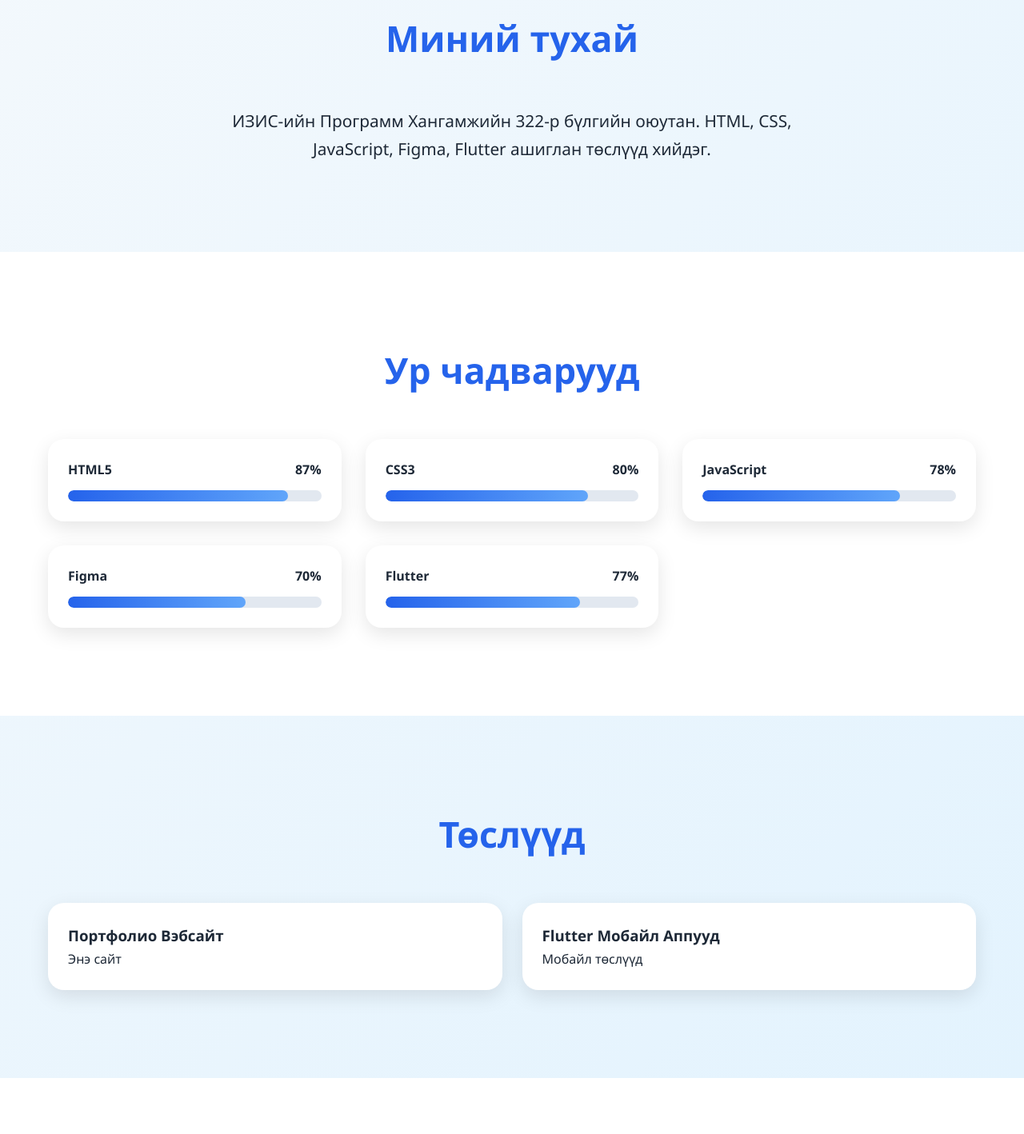
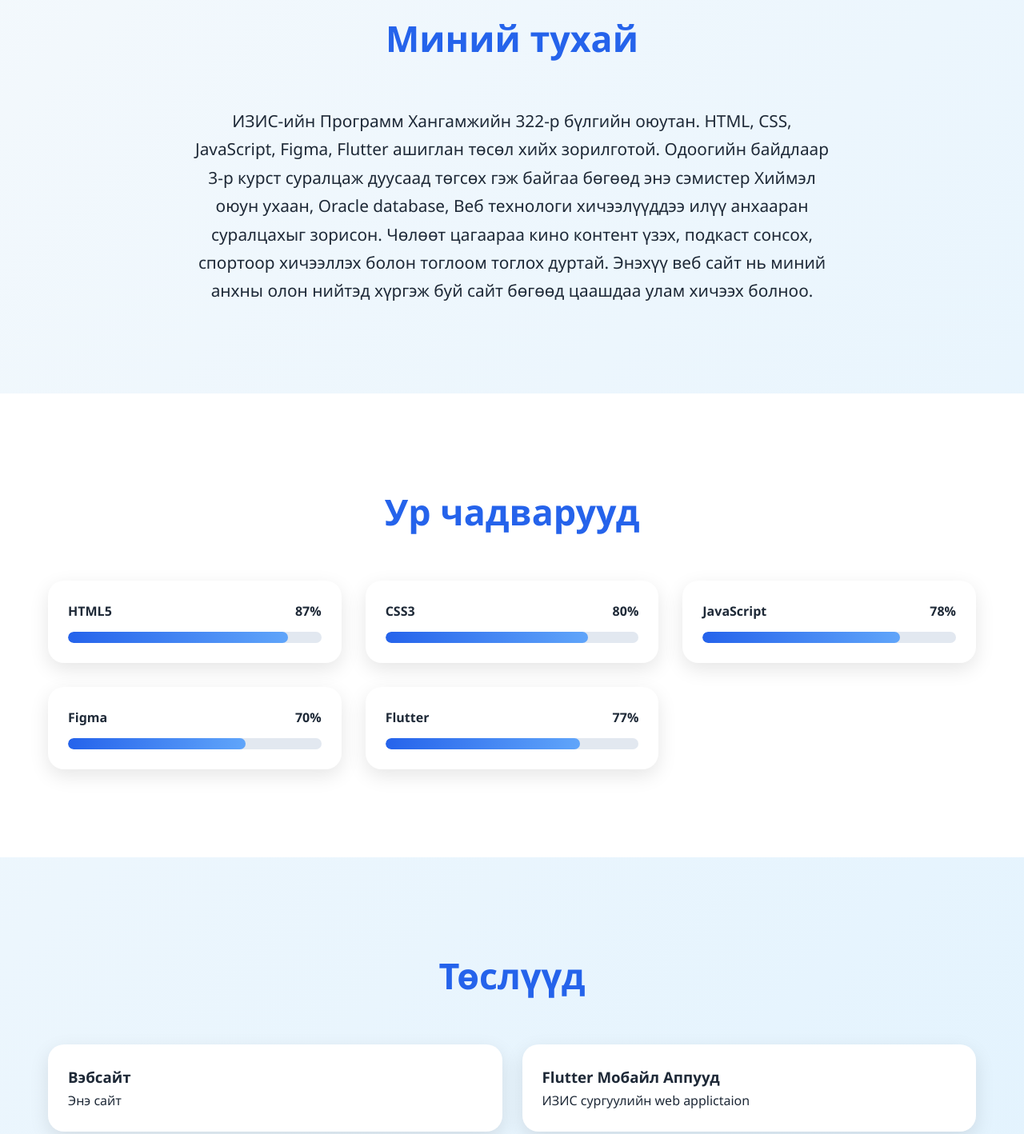
Before and after one commit to nymbayr341-a11y/my-portfolio, a plain HTML site: page index.html in a window 1280 px wide. Shown: the part 900-2318 px from the top of the page at 80% size. Drawn offline with Linux system fonts and the light colour scheme.

Commit message:
website update

```diff
--- a/index.html
+++ b/index.html
@@ -156,7 +156,7 @@
     <div class="container">
       <h2 class="section-title">Миний тухай</h2>
       <p style="font-size:1.3rem; text-align:center; max-width:800px; margin:0 auto;">
-        ИЗИС-ийн Программ Хангамжийн 322-р бүлгийн оюутан. HTML, CSS, JavaScript, Figma, Flutter ашиглан төслүүд хийдэг.
+        ИЗИС-ийн Программ Хангамжийн 322-р бүлгийн оюутан. HTML, CSS, JavaScript, Figma, Flutter ашиглан төсөл хийх зорилготой. Одоогийн байдлаар 3-р курст суралцаж дуусаад төгсөх гэж байгаа бөгөөд энэ сэмистер Хиймэл оюун ухаан, Oracle database, Веб технологи хичээлүүддээ илүү анхааран суралцахыг зорисон. Чөлөөт цагаараа кино контент үзэх, подкаст сонсох, спортоор хичээллэх болон тоглоом тоглох дуртай. Энэхүү веб сайт нь миний анхны олон нийтэд хүргэж буй сайт бөгөөд цаашдаа улам хичээх болноо.
       </p>
     </div>
   </section>
@@ -193,8 +193,8 @@
     <div class="container">
       <h2 class="section-title">Төслүүд</h2>
       <div style="display: grid; grid-template-columns: repeat(auto-fit, minmax(300px, 1fr)); gap: 25px;">
-        <div class="skill-item"><h3>Портфолио Вэбсайт</h3><p>Энэ сайт</p></div>
-        <div class="skill-item"><h3>Flutter Мобайл Аппууд</h3><p>Мобайл төслүүд</p></div>
+        <div class="skill-item"><h3> Вэбсайт</h3><p>Энэ сайт</p></div>
+        <div class="skill-item"><h3>Flutter Мобайл Аппууд</h3><p>ИЗИС сургуулийн web applictaion</p></div>
       </div>
     </div>
   </section>
```
